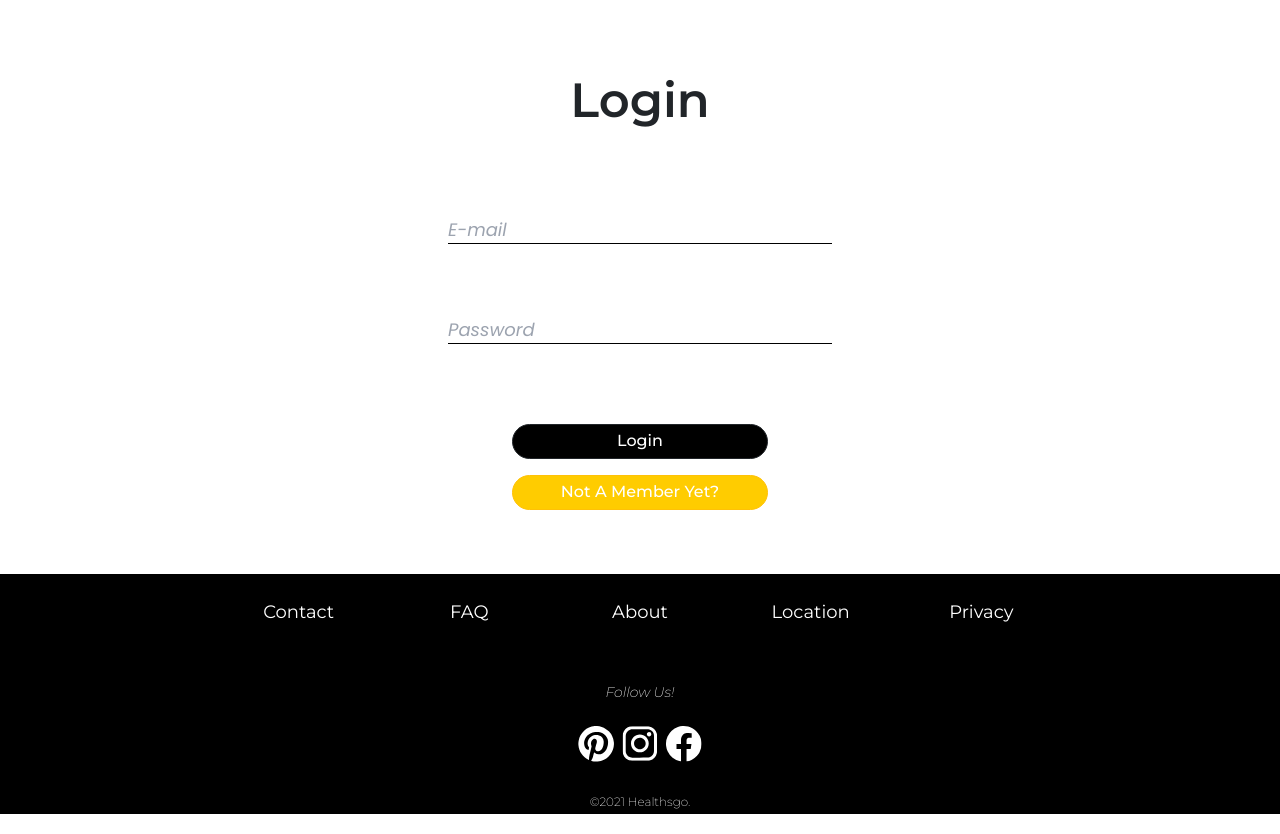
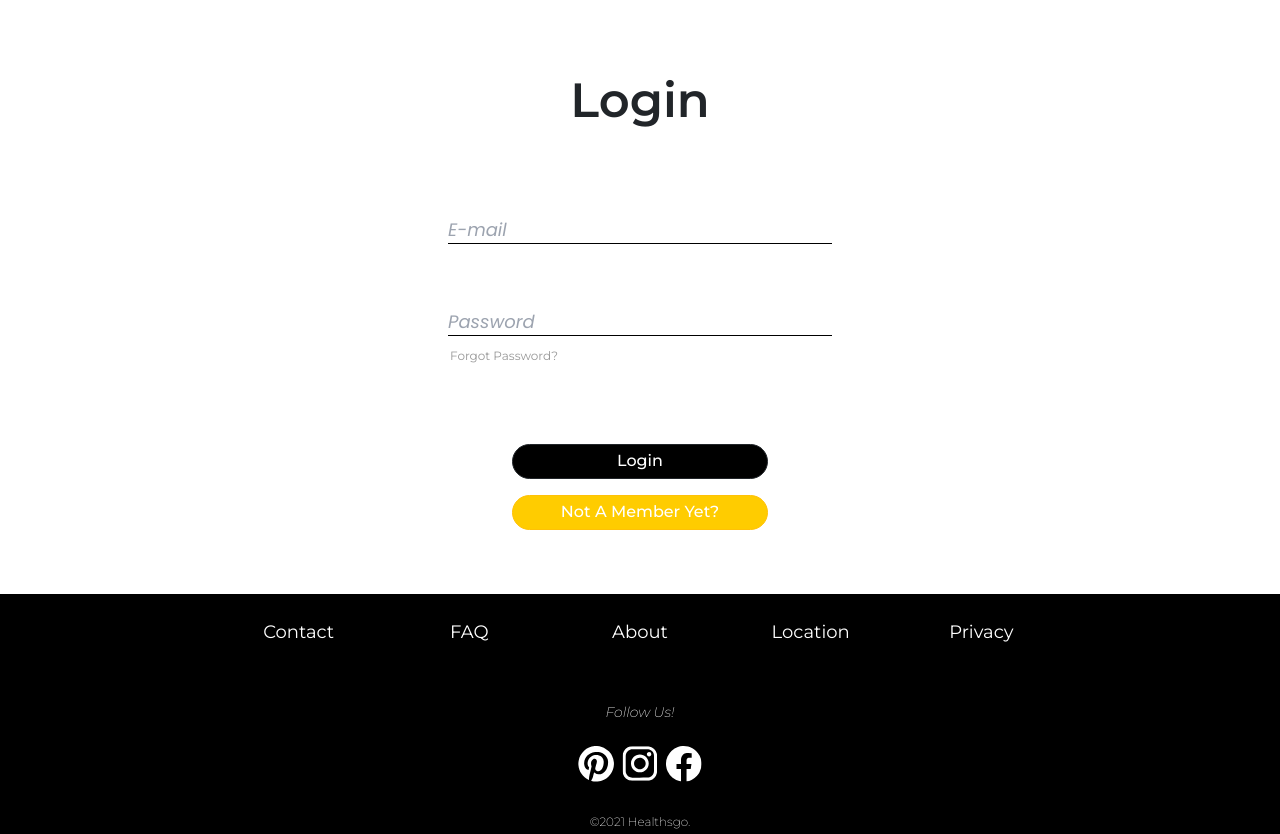
Before and after one commit to astrukar/HCI_2021-22, a Next.js app: page /signin in a window 1280 px wide. Built offline with nearby package versions, Linux system fonts and the light colour scheme.

Commit message:
small layout fixes

```diff
--- a/components/signincontainer/signincontainer.js
+++ b/components/signincontainer/signincontainer.js
@@ -6,7 +6,7 @@ const SignInContainer = () => {
         <h1 className="flex justify-center font-extrabold text-5xl leading-10 font-montserrat pb-20">
           Login
         </h1>
-        <div className="pt-3 mb-5 flex justify-center">
+        <div className="pt-3 mb-4 pb-3 flex justify-center">
           <input
             className={`loginForm w-96 font-poppins italic text-black`}
             type="email"
@@ -15,10 +15,15 @@ const SignInContainer = () => {
         </div>
         <div className="pt-4 flex justify-center">
           <input
-            className={`mb-20 loginForm w-96 font-poppins italic text-black`}
+            className={`loginForm w-96 font-poppins italic text-black`}
             type="password"
             placeholder="Password"
           />
+        </div>
+        <div className="flex justify-center">
+          <span className="mt-2 pt-1 mb-20 pr-28 mr-40 font-montserrat linkPass text-xs">
+            Forgot Password?
+          </span>
         </div>
         <div className="mb-3 flex justify-center">
           <Button
--- a/styles/globals.css
+++ b/styles/globals.css
@@ -65,3 +65,7 @@
   background-color: #ffcc00;
   color: #fff;
 }
+
+.linkPass {
+  color: #989898;
+}
```
